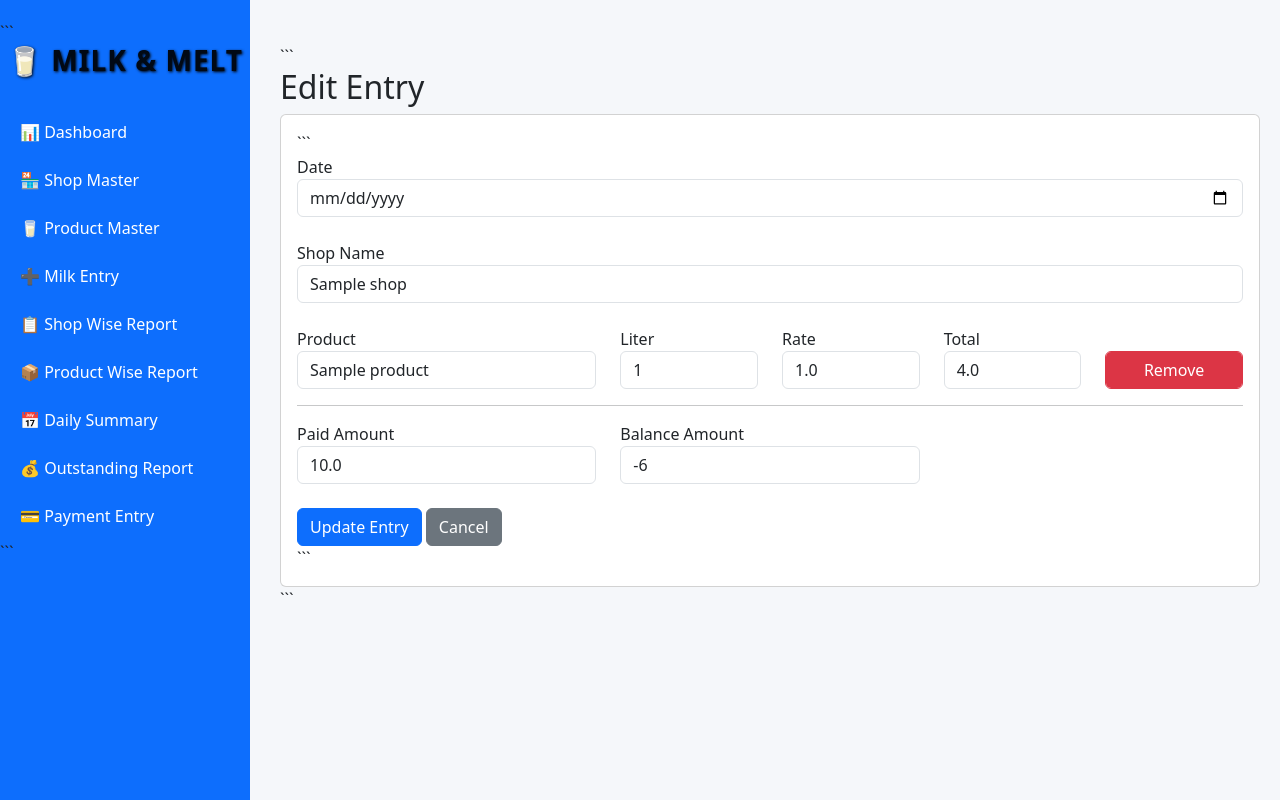
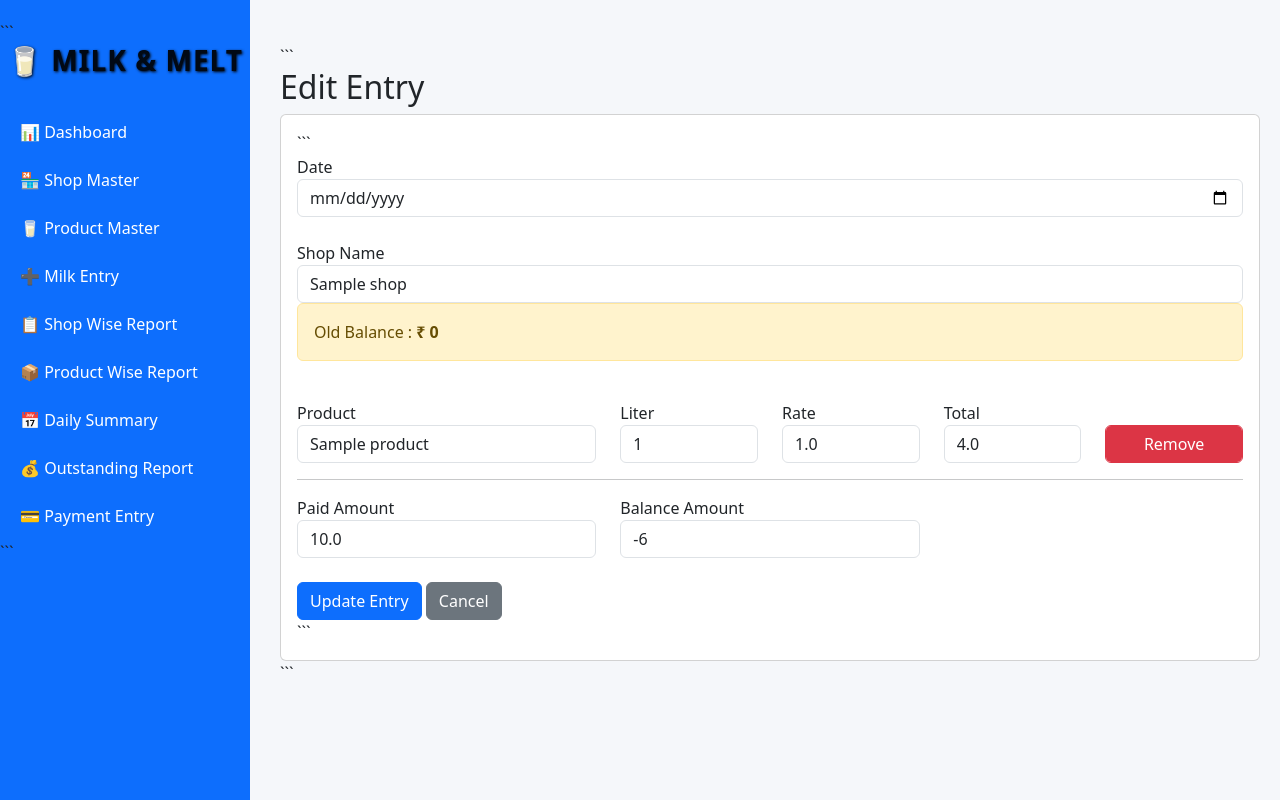
Before and after one commit to mhariprasath-28/Milk-Software, a Flask app: page /edit-entry/1 in a window 1280 px wide. Run offline with Flask 3, Linux system fonts and the light colour scheme; tables that the repository leaves empty hold one stand-in row (values such as "Sample post").

Commit message:
Update edit_entry.html

```diff
--- a/templates/edit_entry.html
+++ b/templates/edit_entry.html
@@ -32,6 +32,14 @@
         {% endfor %}
 
     </select>
+    <div class="alert alert-warning">
+        Old Balance :
+        <b>₹ {{ old_balance }}</b>
+    </div>
+
+    <input type="hidden"
+           id="old_balance"
+           value="{{ old_balance }}">
 
     <br>
 
@@ -197,8 +205,13 @@ function calculateBalance() {
             document.getElementById("paid").value
         ) || 0;
 
+    let oldBalance =
+        parseFloat(
+            document.getElementById("old_balance").value
+        ) || 0;
+
     document.getElementById("balance").value =
-        grandTotal - paid;
+        oldBalance + grandTotal - paid;
 }
 
 document.querySelectorAll(".product-row")
```
